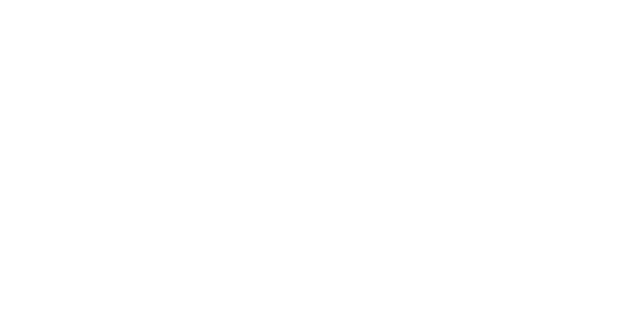
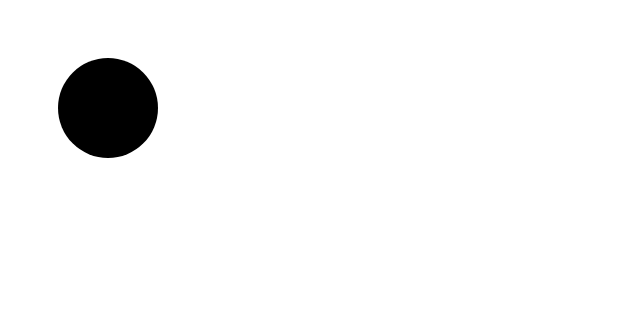
Before and after one commit to abeilleee/canvas_circles, a plain HTML site: page index.html in a window 1280 px wide. Shown: the whole page, without its empty margins (0-640 px from the left). Drawn offline with Linux system fonts and the light colour scheme.

Commit message:
feat: add canvas

```diff
--- a/index.html
+++ b/index.html
@@ -3,9 +3,10 @@
 <head>
     <meta charset="UTF-8">
     <meta name="viewport" content="width=device-width, initial-scale=1.0">
-    <title>Document</title>
+    <title>Circles</title>
+    <script src="script.js" defer></script>
 </head>
 <body>
-
+    <canvas width="640" height="320" id="my-canvas"></canvas>
 </body>
 </html>
--- a/script.js
+++ b/script.js
@@ -0,0 +1,5 @@
+const canvas = document.getElementById('my-canvas');
+const ctx = canvas.getContext('2d');
+
+ctx.arc(100, 100, 50, 0, Math.PI * 20);
+ctx.fill();
```
